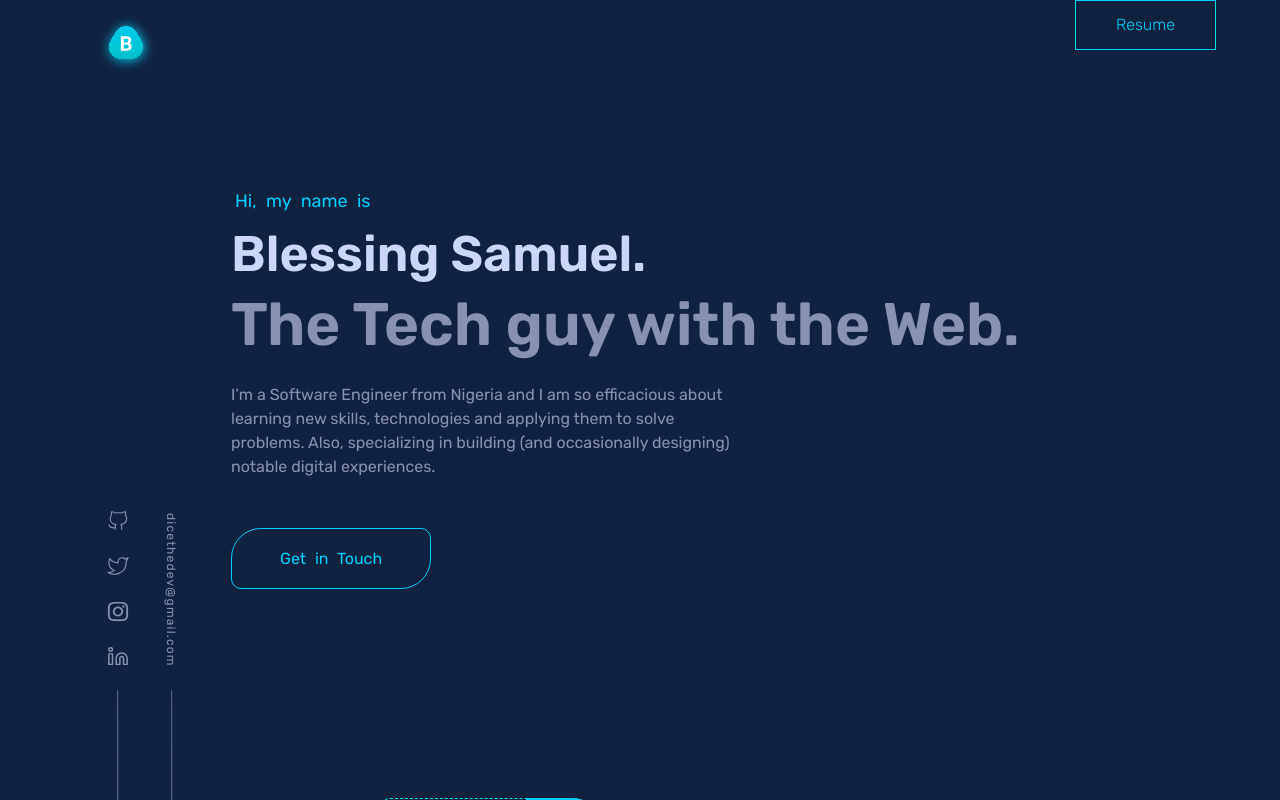
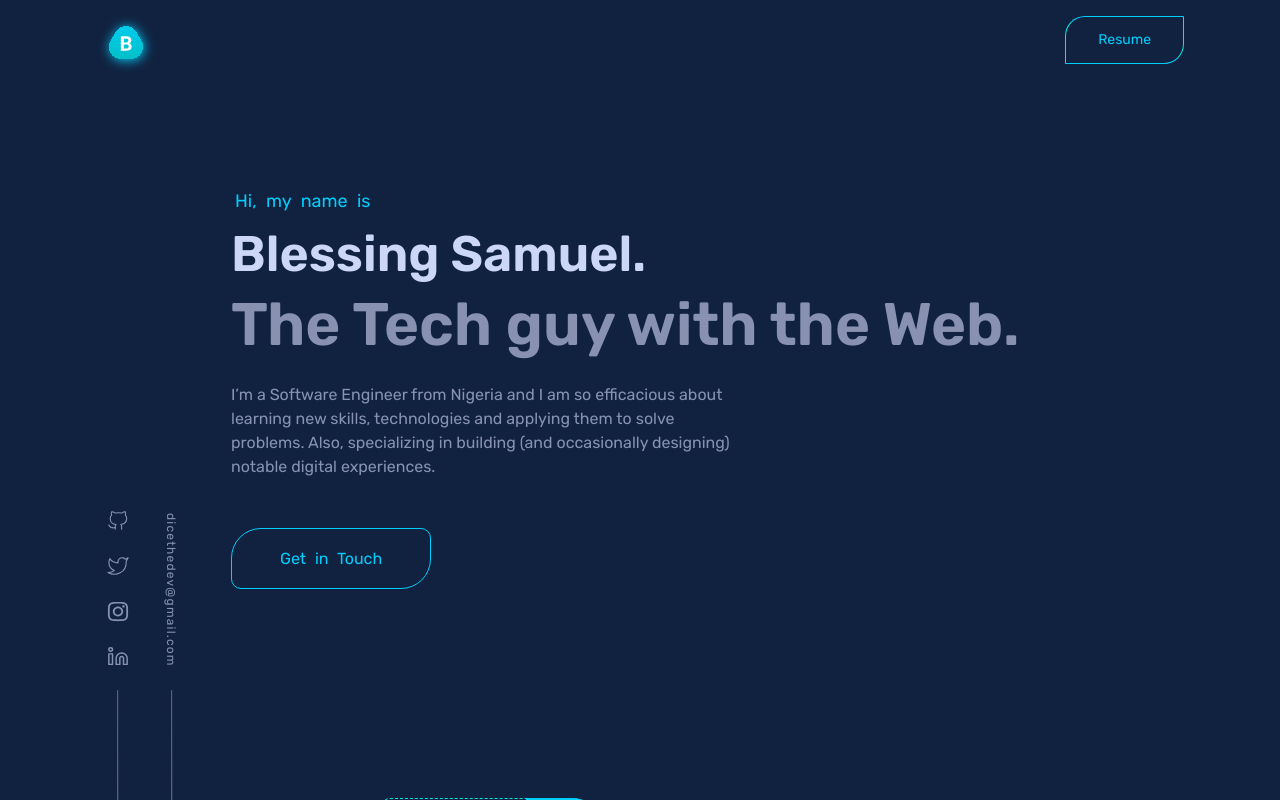
Before and after one commit to dicethedev/blessingsamuel, a Vue app: page / in a window 1280 px wide. Shown: the top 800 px of the page. Built offline with nearby package versions, Linux system fonts and the light colour scheme.

Commit message:
New Navigation design is fixed

```diff
--- a/src/components/Navigation.vue
+++ b/src/components/Navigation.vue
@@ -119,14 +119,14 @@ export default {
       // margin-bottom: 1rem;
 
       @media (max-width: 640px) {
-        margin-left: -5px !important;
+        margin-left: 5px !important;
       }
 
       img {
         // margin-left: 305px;
         width: 60px;
         height: 60px;
-        transition: var(--transition);
+        transition: 200ms ease-in-out;
 
         &:hover {
           border: 1px dashed #00cffd;
@@ -139,19 +139,20 @@ export default {
       display: inline-block;
       justify-content: flex-end;
       cursor: pointer;
-      font-size: 16px;
-      font-weight: 300;
+      font-size: 14px;
+      font-weight: 400;
       //60px = 3.75rem
       color: #00cffd;
       background-color: transparent;
       border: 1px solid;
       border-color: #00cffd #00e9df;
+      border-radius: 20px 0px 20px 0px;
+      text-decoration: none;
       //10px = 0.625rem;
       line-height: 1;
       //18px  1.125rem 40px = 2.5rem
-      padding: 1rem 2.5rem;
-      text-decoration: none;
-      transition: 200ms ease-in-out;
+      padding: 1rem 2rem;
+      margin: 1rem 2rem 1rem;
       overflow: hidden;
 
       &::before {
@@ -163,11 +164,11 @@ export default {
         right: 0;
         background-color: rgba(13, 186, 255, 0.185);
         opacity: 0;
-        transition: opacity 150ms ease-in-out;
+        transition: opacity 200ms ease-in-out;
       }
 
       &:hover::before {
-        opacity: 1;
+        opacity: 2;
       }
     }
   }
```
